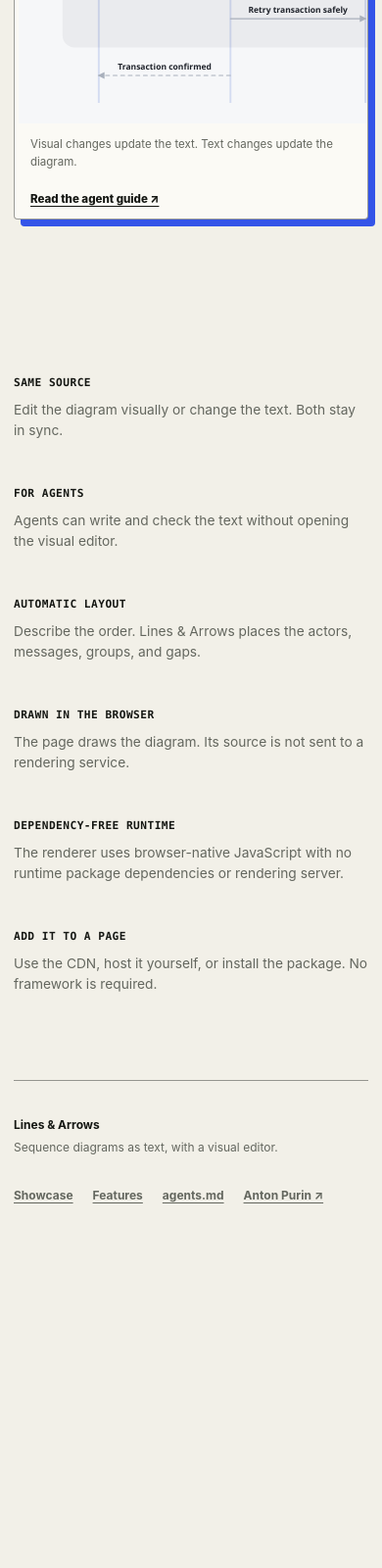
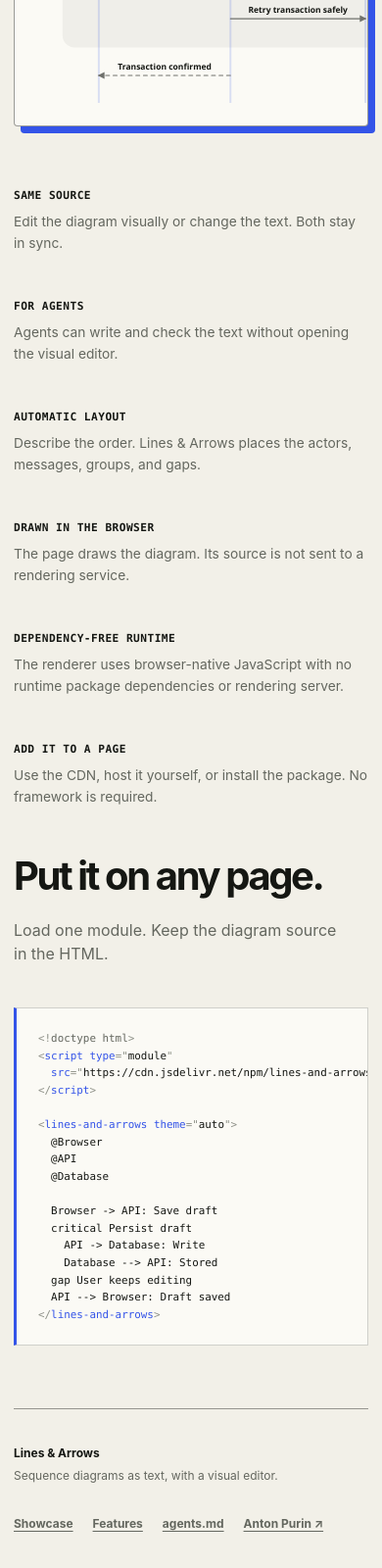
Before and after one commit to apurin/lines-and-arrows, a website: page website/index.html in a window 390 px wide. Shown: the part 1519-3119 px from the top of the page at 98% size. Before the commit the page ends 2784 px from the top, so only its background shows below. Drawn offline with nearby package versions, Linux system fonts and the light colour scheme.

Commit message:
Polish website embeds and page endings

```diff
--- a/website/app.js
+++ b/website/app.js
@@ -3,8 +3,8 @@
   parse,
   phosphorIconCatalog,
   phosphorIconResolver,
-} from "./runtime.js?v=20260805-4";
-import { initializeSiteTheme } from "./site.js?v=20260805-3";
+} from "./runtime.js?v=20260805-5";
+import { initializeSiteTheme } from "./site.js?v=20260805-4";
 
 defineLinesAndArrows();
 
@@ -62,6 +62,13 @@
 
 const theme = initializeSiteTheme();
 diagram.theme = theme.theme;
+diagram.palette = {
+  background: "var(--paper-raised)",
+  foreground: "var(--ink)",
+  accent: "var(--accent)",
+  danger: "var(--error)",
+};
+diagram.canvasBackground = "transparent";
 
 try {
   parse(heroSource);
--- a/website/index.html
+++ b/website/index.html
@@ -10,7 +10,7 @@
     <title>Lines &amp; Arrows | Sequence diagrams as text, with a visual editor</title>
     <link rel="canonical" href="https://lines-and-arrows.dev/" />
     <link rel="icon" href="./favicon.svg" type="image/svg+xml" />
-    <link rel="stylesheet" href="./styles.css?v=20260805-6" />
+    <link rel="stylesheet" href="./styles.css?v=20260806-1" />
   </head>
   <body class="home-page">
     <a class="skip-link" href="#main">Skip to content</a>
@@ -128,6 +128,7 @@
               mode="view"
               selectable="false"
               branding="false"
+              canvas-background="transparent"
               tabindex="-1"
               label="A regional database outage is resolved through quorum-based failover and a safe transaction retry"
             ></lines-and-arrows>
@@ -160,16 +161,12 @@
           <p class="visually-hidden" id="hero-mode-status" aria-live="polite">
             View mode. Read-only diagram.
           </p>
-          <figcaption>
-            Visual changes update the text. Text changes update the diagram.
-            <a href="./agents.md">Read the agent guide&nbsp;↗</a>
-          </figcaption>
         </figure>
       </section>
 
       <section
         class="home-principles-section section-shell"
-        id="embed"
+        id="benefits"
         aria-label="How Lines and Arrows works"
       >
         <dl class="home-principles">
@@ -208,6 +205,30 @@
           </div>
         </dl>
       </section>
+
+      <section class="home-embed-section section-shell" id="embed">
+        <div class="home-embed-copy">
+          <h2>Put it on any page.</h2>
+          <p>Load one module. Keep the diagram source in the HTML.</p>
+        </div>
+        <pre class="home-embed-code"><code class="language-html">&lt;!doctype html&gt;
+&lt;script type="module"
+  src="https://cdn.jsdelivr.net/npm/lines-and-arrows@0.5"&gt;
+&lt;/script&gt;
+
+&lt;lines-and-arrows theme="auto"&gt;
+  @Browser
+  @API
+  @Database
+
+  Browser -&gt; API: Save draft
+  critical Persist draft
+    API -&gt; Database: Write
+    Database --&gt; API: Stored
+  gap User keeps editing
+  API --&gt; Browser: Draft saved
+&lt;/lines-and-arrows&gt;</code></pre>
+      </section>
     </main>
 
     <footer class="site-footer section-shell">
@@ -223,6 +244,18 @@
       </div>
     </footer>
 
-    <script async type="module" src="./app.js?v=20260805-13"></script>
+    <script
+      defer
+      src="https://cdn.jsdelivr.net/npm/prismjs@1.30.0/components/prism-core.min.js"
+      integrity="sha384-zLRFO4dwowZvh8kzutOb5AWhH7f39HeJp+N7PtHF1SQtTBnifRx0AtmvTYs3F4YV"
+      crossorigin="anonymous"
+    ></script>
+    <script
+      defer
+      src="https://cdn.jsdelivr.net/npm/prismjs@1.30.0/components/prism-markup.min.js"
+      integrity="sha384-HkMr0bZB9kBW4iVtXn6nd35kO/L/dQtkkUBkL9swzTEDMdIe5ExJChVDSnC79aNA"
+      crossorigin="anonymous"
+    ></script>
+    <script async type="module" src="./app.js?v=20260805-14"></script>
   </body>
 </html>
--- a/website/styles.css
+++ b/website/styles.css
@@ -356,7 +356,7 @@
   grid-template-columns: minmax(0, 1fr);
   align-items: start;
   gap: clamp(48px, 6vw, 86px);
-  padding-block: 62px 72px;
+  padding: 62px 0 12px;
 }
 
 .hero-copy {
@@ -511,23 +511,6 @@
   align-self: flex-start;
 }
 
-.hero-workbench figcaption {
-  min-height: 49px;
-  display: flex;
-  align-items: center;
-  justify-content: space-between;
-  gap: 20px;
-  padding: 11px 16px;
-  color: var(--muted);
-  font-size: 0.72rem;
-}
-
-.hero-workbench figcaption a {
-  flex: 0 0 auto;
-  color: var(--ink);
-  font-weight: 760;
-}
-
 .hero-source-editor,
 .showcase-source-editor {
   width: 100%;
@@ -538,10 +521,6 @@
   padding: 16px;
   background: var(--code-bg);
   color: var(--code-ink);
-}
-
-.hero-source-editor {
-  min-height: clamp(520px, 58vw, 700px);
 }
 
 .hero-source-editor label,
@@ -590,6 +569,36 @@
   border-top: 1px solid rgba(255, 255, 255, 0.16);
 }
 
+.hero-source-editor {
+  min-height: clamp(520px, 58vw, 700px);
+  padding: 0;
+  background: var(--paper-raised);
+  color: var(--ink);
+}
+
+.hero-source-editor label {
+  margin: 0;
+  padding: 14px 16px;
+  border-bottom: 1px solid var(--line);
+  color: var(--muted);
+}
+
+.hero-source-editor textarea {
+  padding: 16px;
+  background: var(--code-bg);
+  color: var(--code-ink);
+}
+
+.hero-source-editor textarea:focus-visible {
+  outline: 0;
+}
+
+.hero-source-actions {
+  padding: 10px 16px;
+  border-top-color: var(--line);
+  background: var(--paper-raised);
+}
+
 .hero-source-actions button,
 .showcase-source-actions button {
   min-height: 34px;
@@ -612,7 +621,7 @@
 }
 
 .home-principles-section {
-  padding-block: 96px 104px;
+  padding: 28px 0 12px;
 }
 
 .page-next h2 {
@@ -653,6 +662,77 @@
   color: var(--muted);
   font-size: 0.86rem;
   line-height: 1.55;
+}
+
+.home-embed-section {
+  display: grid;
+  grid-template-columns: minmax(260px, 0.6fr) minmax(0, 1.4fr);
+  align-items: start;
+  gap: clamp(48px, 8vw, 130px);
+  padding: 28px 0 clamp(72px, 8vw, 112px);
+}
+
+.home-embed-copy h2 {
+  max-width: 430px;
+  margin: 0;
+  font-size: clamp(2.5rem, 4.8vw, 5rem);
+  line-height: 0.94;
+  letter-spacing: -0.06em;
+}
+
+.home-embed-copy p {
+  max-width: 340px;
+  margin: 24px 0 0;
+  color: var(--muted);
+}
+
+.home-embed-code {
+  min-width: 0;
+  margin: 0;
+  padding: clamp(22px, 3vw, 34px);
+  overflow-x: auto;
+  border: 1px solid var(--line);
+  border-left: 3px solid var(--accent);
+  background: var(--paper-raised);
+  color: var(--ink);
+  font-family: var(--mono);
+  font-size: clamp(0.68rem, 1vw, 0.78rem);
+  line-height: 1.62;
+  tab-size: 2;
+}
+
+.home-embed-code code {
+  display: block;
+  min-width: max-content;
+  font: inherit;
+}
+
+.home-embed-code .token.comment,
+.home-embed-code .token.prolog,
+.home-embed-code .token.doctype,
+.home-embed-code .token.cdata {
+  color: var(--muted);
+}
+
+.home-embed-code .token.punctuation {
+  color: var(--faint);
+}
+
+.home-embed-code .token.tag,
+.home-embed-code .token.attr-name,
+.home-embed-code .token.operator {
+  color: var(--accent);
+}
+
+.home-embed-code .token.attr-value,
+.home-embed-code .token.string,
+.home-embed-code .token.entity {
+  color: var(--ink);
+}
+
+:root[data-theme="dark"] .home-embed-code {
+  background: var(--code-bg);
+  color: var(--code-ink);
 }
 
 /* Shared inner-page framing */
@@ -1068,7 +1148,7 @@
 
   .home-hero {
     gap: 58px;
-    padding-block: 72px 86px;
+    padding: 72px 0 12px;
   }
 
   .hero-copy {
@@ -1157,7 +1237,7 @@
 
   .home-hero {
     min-height: auto;
-    padding-block: 60px 72px;
+    padding: 60px 0 12px;
   }
 
   .hero-copy h1 {
@@ -1192,9 +1272,9 @@
     min-width: 760px;
   }
 
-  .hero-workbench figcaption {
-    align-items: flex-start;
-    flex-direction: column;
+  .home-embed-section {
+    grid-template-columns: 1fr;
+    gap: 42px;
   }
 
   .feature-row {
@@ -1283,12 +1363,16 @@
   }
 
   .home-principles-section {
-    padding-block: 64px;
+    padding: 28px 0 0;
   }
 
   .home-principles > div {
     grid-template-columns: 1fr;
     gap: 8px;
+  }
+
+  .home-embed-section {
+    padding: 28px 0 64px;
   }
 
   .showcase-contents-list {
```
Also changed, not shown: THIRD_PARTY_NOTICES.md (+27 -0 lines), website/showcase.html (+0 -18 lines).
